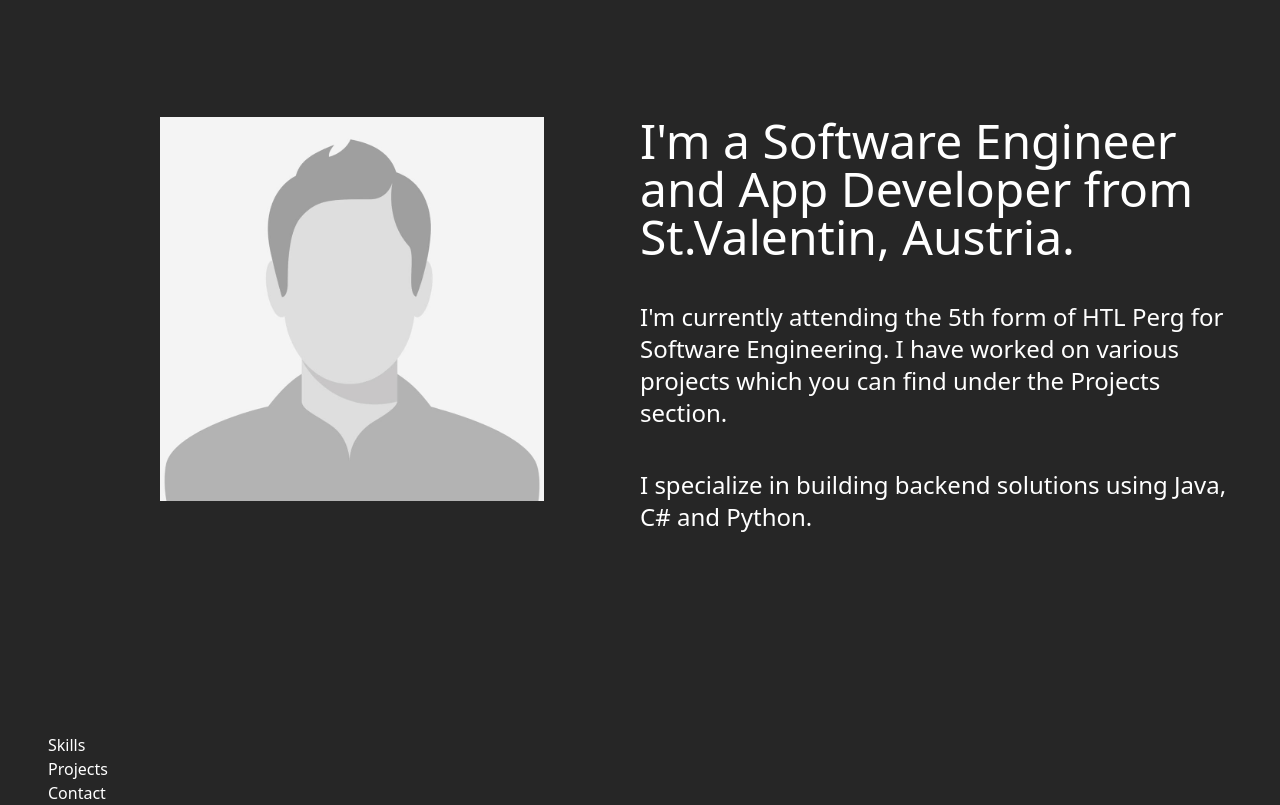
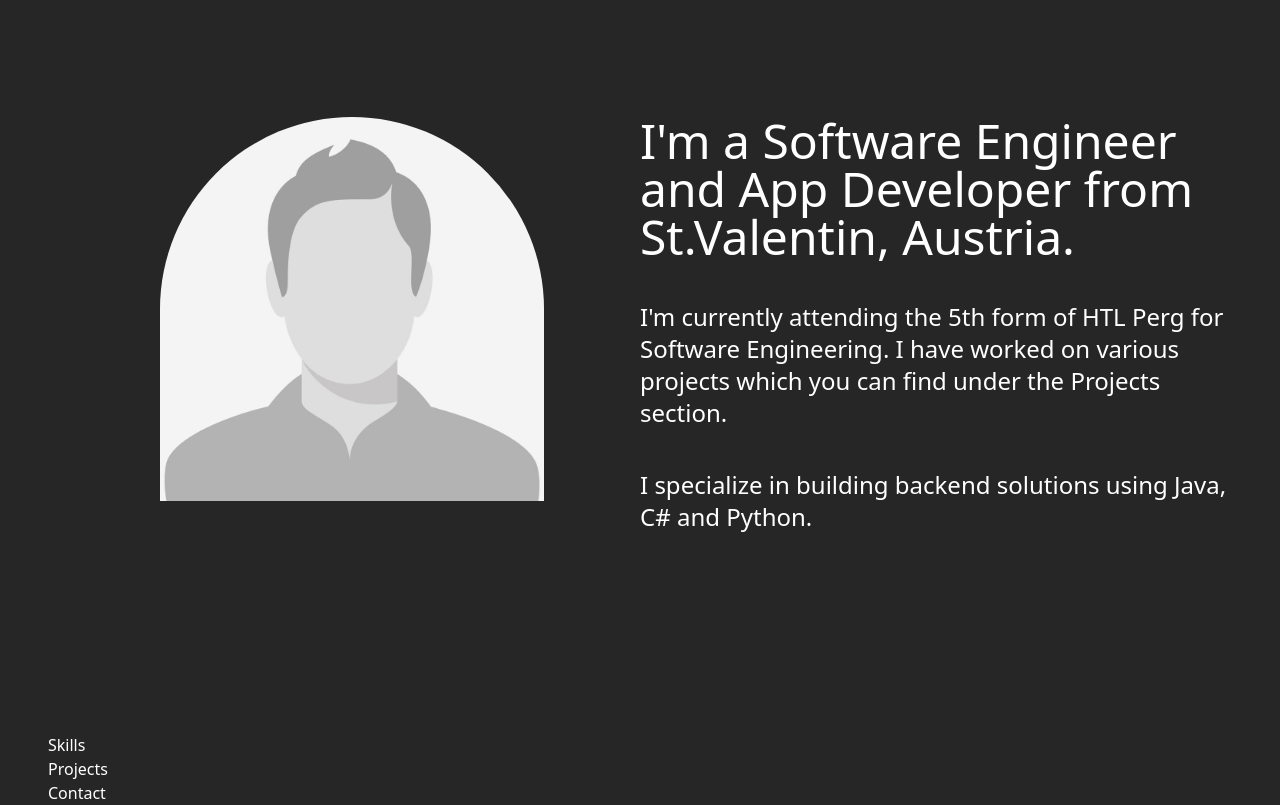
Before and after one commit to daCzepl/portfolio, a React (Vite) app: page / in a window 1280 px wide. Shown: the part 867-1672 px from the top of the page. Built offline with nearby package versions, Linux system fonts and the light colour scheme.

Commit message:
added rounded image

```diff
--- a/src/pages/About.tsx
+++ b/src/pages/About.tsx
@@ -8,8 +8,8 @@ export const About = () => {
           I'm Stefan.
         </h1>
         <div className="grid grid-cols-2">
-          <div className="w-96 ml-28">
-            <img src={placeHolder} alt="Image" />
+          <div className="w-96 ml-28 overflow-hidden rounded-tl-full rounded-tr-full h-auto">
+            <img src={placeHolder} alt="Image" className="w-full h-auto" />
           </div>
           <div>
             <div className="mb-10">
@@ -18,7 +18,7 @@ export const About = () => {
                 Austria.
               </p>
             </div>
-            <div className="leading-relaxed text-lg md:text-xl lg:text-2xl max-w-2xl">
+            <div className="leading-relaxed text-lg md:text-xl lg:text-2xl max-w-3xl font-thin">
               <div className="mb-10">
                 <p>
                   I'm currently attending the 5th form of HTL Perg for Software
```
